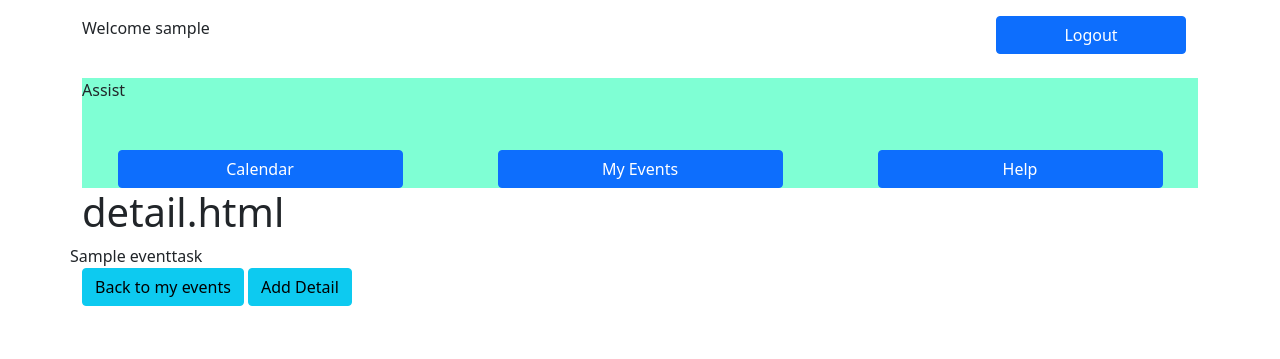
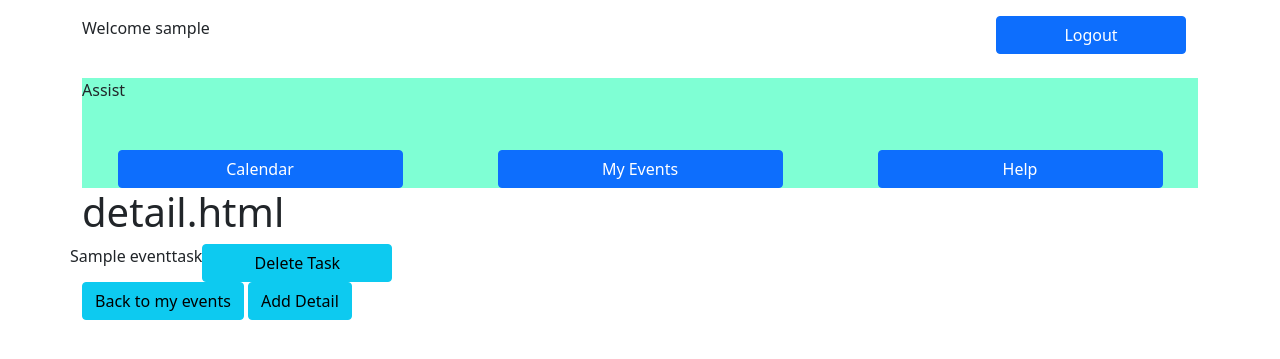
Before and after one commit to lisab1993/Scheduling-Capstone, a Django app: page /1/event_details in a window 1280 px wide. Shown: the top 359 px of the page. Run offline with Django 3.2, Linux system fonts and the light colour scheme; a user stored in the database is signed in; tables that the repository leaves empty hold one stand-in row (values such as "Sample post"); some libraries are stand-ins or nearby versions.

Commit message:
deletion works for tasks.

```diff
--- a/assist/assistapp/templates/assistapp/event_details.html
+++ b/assist/assistapp/templates/assistapp/event_details.html
@@ -7,6 +7,7 @@
 {% for task in event.tasks.all %}
 <div class="row">
     {{ task.name }}
+    <a class="btn btn-info col-md-2" href="{% url 'assistapp:delete_task' pk=task.pk %}">Delete Task</a>
 </div>
 {% endfor %}
 
--- a/assist/assistapp/urls.py
+++ b/assist/assistapp/urls.py
@@ -13,4 +13,5 @@ urlpatterns = [
     path('<int:event_id>/event_details', views.event_details, name="event_details"),
     path('<int:event_id>/show_add_detail/', views.show_add_detail, name="show_add_detail"),
     path('<int:event_id>/add_detail/', views.add_detail, name="add_detail"),
+    path('<int:pk>/delete_task/', views.delete_task, name="delete_task"),
 ]
--- a/assist/assistapp/views.py
+++ b/assist/assistapp/views.py
@@ -96,3 +96,8 @@ def add_detail(request, event_id):
         event = EventTask(name=name, due_date=due_date, notes=notes, image=image, priority=priority_urgency, event_id=event_id)
         event.save()
         return redirect('assistapp:my_events')
+
+def delete_task(request, pk):
+    task = get_object_or_404(EventTask, pk=pk)
+    task.delete()
+    return redirect('assistapp:my_events')
```
